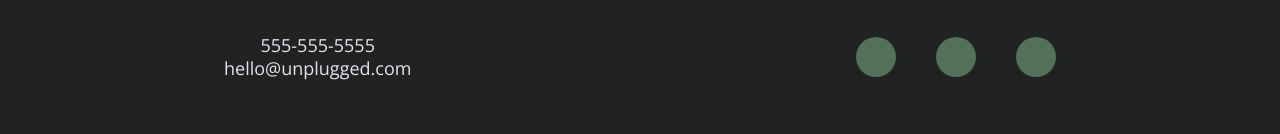
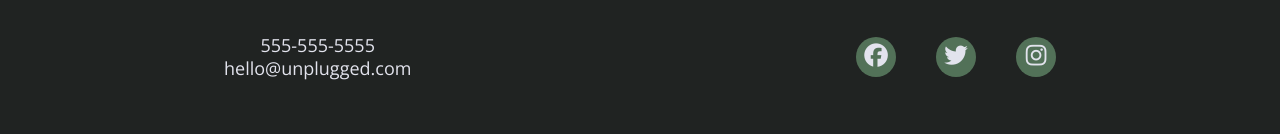
Before and after one commit to ash-asch/unplugged, a website: page about/index.html in a window 1280 px wide. Shown: the part 1716-1850 px from the top of the page. Drawn offline with nearby package versions, Linux system fonts and the light colour scheme.

Commit message:
add i class to social icons to faq and about page

```diff
--- a/about/index.html
+++ b/about/index.html
@@ -120,13 +120,13 @@
           <h4>Social</h4>
           <div class="social-icons">
             <p>
-              <a href="https://www.facebook.com/Skillcrush/" target="_blank"></a>
+              <a href="https://www.facebook.com/Skillcrush/" target="_blank"><i class="fa-brands fa-facebook"></i></a>
             </p>
             <p>
-              <a href="https://twitter.com/Skillcrush" target="_blank"></a>
+              <a href="https://twitter.com/Skillcrush" target="_blank"><i class="fa-brands fa-twitter"></i></a>
             </p>
             <p>
-              <a href="https://www.instagram.com/skillcrush/" target="_blank"></a>
+              <a href="https://www.instagram.com/skillcrush/" target="_blank"><i class="fa-brands fa-instagram"></i></a>
             </p>
           </div>
         </div>
```
Also changed, not shown: faq/index.html (+3 -3 lines).
